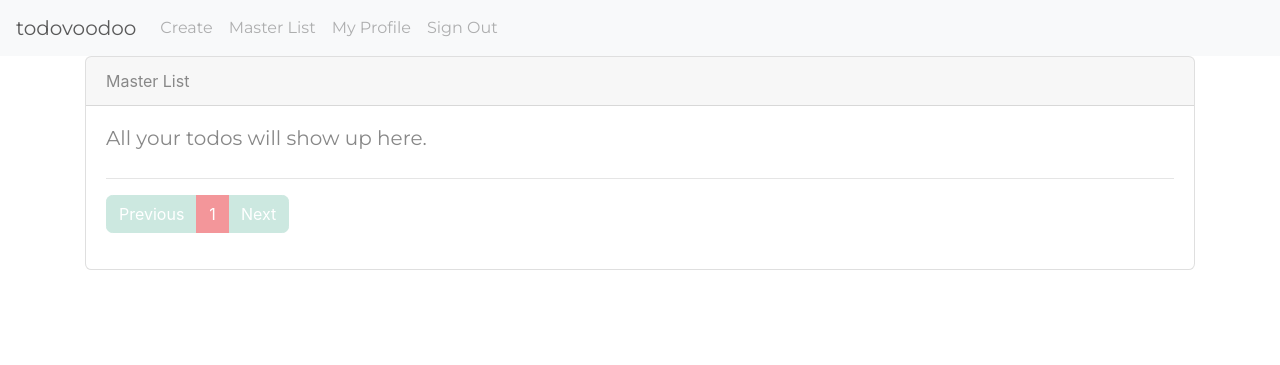
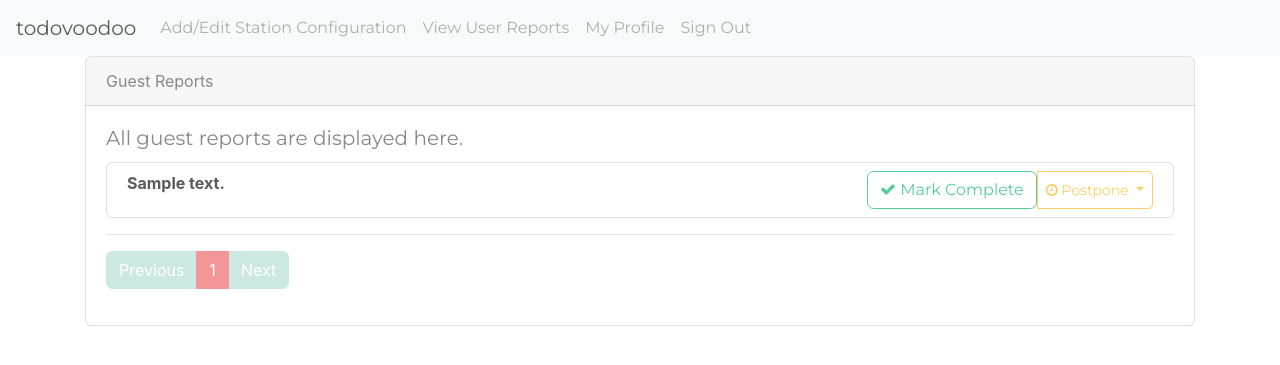
Before and after one commit to jlehker/bestlists, a Django app: page /app/ in a window 1280 px wide. Shown: the top 365 px of the page. Run offline with Django 3.2, Linux system fonts and the light colour scheme; a user stored in the database is signed in; tables that the repository leaves empty hold one stand-in row (values such as "Sample post"); data that the repository does not hold is empty; some libraries are stand-ins or nearby versions.

Commit message:
Initial pivot from todo list to station manager

```diff
--- a/todovoodoo/core/models.py
+++ b/todovoodoo/core/models.py
@@ -106,6 +106,22 @@ class Station(TimeStampedModel):
     )
     refund_value = models.DecimalField(max_digits=9, decimal_places=2, default=Decimal("0"))
 
+    class Meta:
+        unique_together = ("owner", "name")
+
+
+class StationItem(TimeStampedModel):
+    """
+    Individual item descriptions for a station.
+    """
+
+    station = models.ForeignKey("Station", on_delete=models.CASCADE)
+    pub_id = models.UUIDField(unique=True, default=uuid.uuid4, editable=False)
+    description = models.TextField(
+        blank=True,
+        help_text="Description of what to include in a report entry. (e.g. 'take a picture of the towels')'",
+    )
+
 
 class ReportEntry(TimeStampedModel):
     """
--- a/todovoodoo/core/views/master.py
+++ b/todovoodoo/core/views/master.py
@@ -7,22 +7,19 @@ from django.utils.timezone import now, localdate
 from django.views import View
 from django.views.generic import ListView
 
-from todovoodoo.core.models import ListItem
+from todovoodoo.core.models import Station, ListItem
 
 
 class MasterListView(LoginRequiredMixin, ListView):
-    """ Master view that includes all non-completed todos. """
+    """ Master view that includes all stations QR codes. """
 
-    model = ListItem
+    model = Station
     template_name = "core/master_list.html"
     context_object_name = "master_list"
     paginate_by = 10
 
     def get_queryset(self):
-        return ListItem.objects.filter(
-            Q(todo_list__owner=self.request.user)
-            & Q(Q(due_date__lte=localdate(now())) | Q(always_show=True))
-        ).order_by("due_date")
+        return Station.objects.filter(Q(owner=self.request.user))
 
 
 master_list_view = MasterListView.as_view()
--- a/todovoodoo/templates/base.html
+++ b/todovoodoo/templates/base.html
@@ -47,10 +47,10 @@
           <ul class="navbar-nav mr-auto">
             {% if request.user.is_authenticated %}
                 <li class="nav-item">
-                    <a class="nav-link" href="{% url 'core:lists-view' %}">{% trans "Create" %}</a>
+                    <a class="nav-link" href="{% url 'core:lists-view' %}">{% trans "Add/Edit Station Configuration" %}</a>
                 </li>
               <li class="nav-item">
-                <a class="nav-link" href="{% url 'core:master-list' %}">{% trans "Master List" %}</a>
+                <a class="nav-link" href="{% url 'core:master-list' %}">{% trans "View User Reports" %}</a>
               </li>
               <li class="nav-item">
                 {# URL provided by django-allauth/account/urls.py #}
--- a/todovoodoo/templates/core/master_list.html
+++ b/todovoodoo/templates/core/master_list.html
@@ -1,14 +1,14 @@
 {% extends "base.html" %}
 {% load static i18n %}
-{% block title %}Master List{% endblock %}
+{% block title %}Guest Reports{% endblock %}
 
 {% block content %}
     <div class="card">
         <div class="card-header">
-            Master List
+            Guest Reports
         </div>
         <div class="card-body">
-            <h5 class="card-title">All your todos will show up here.</h5>
+            <h5 class="card-title">All guest reports are displayed here.</h5>
             <div class="list-group">
                 {% for todo in master_list %}
                     <li class="list-group-item list-group-item-action py-2">
--- a/todovoodoo/templates/core/todo_list.html
+++ b/todovoodoo/templates/core/todo_list.html
@@ -1,7 +1,7 @@
 {% extends "base.html" %}
 {% load crispy_forms_tags %}
 
-{% block title %}Create Todo{% endblock %}
+{% block title %}Station Configuration{% endblock %}
 
 {% block content %}
     <div class="card">
```
Also changed, not shown: todovoodoo/core/forms.py (+25 -1 lines), todovoodoo/core/views/create.py (+5 -7 lines), 1 other file.
